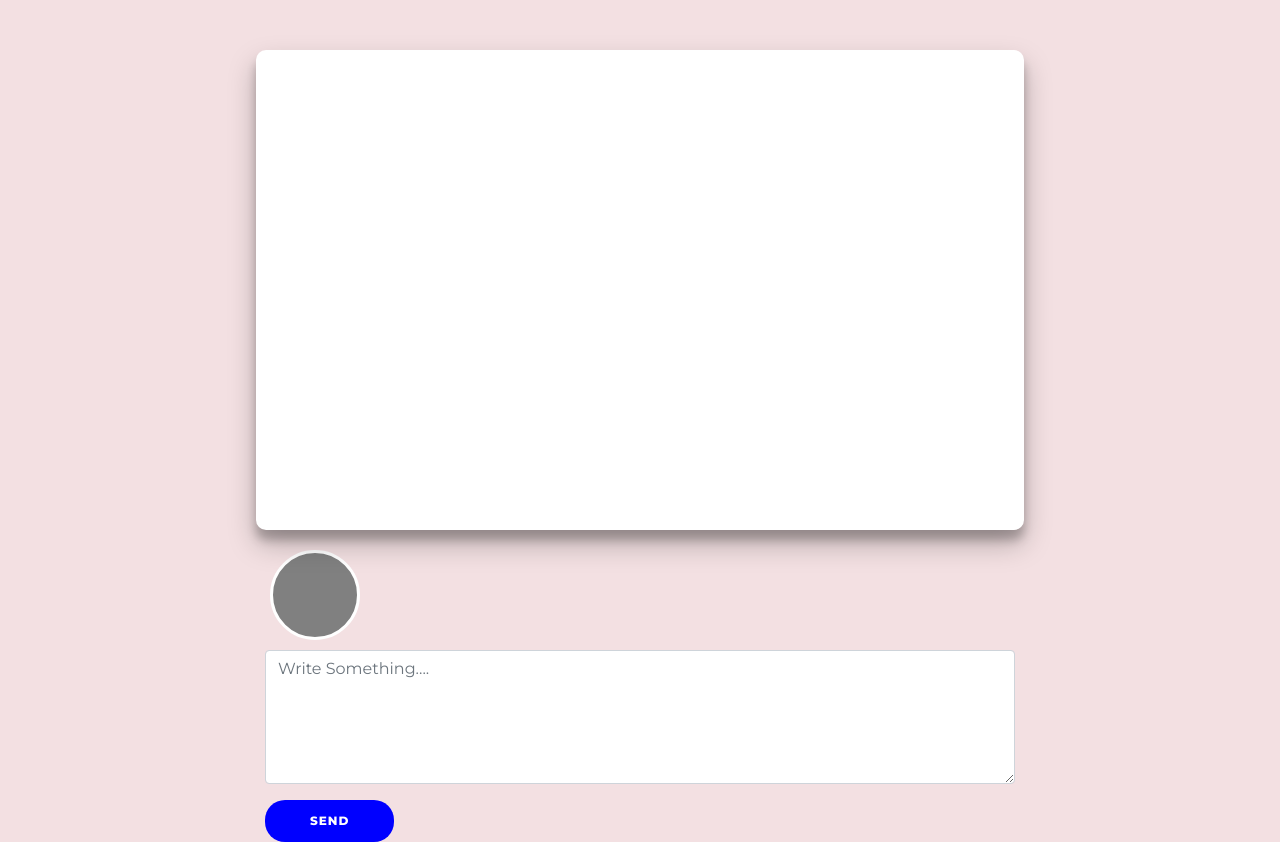
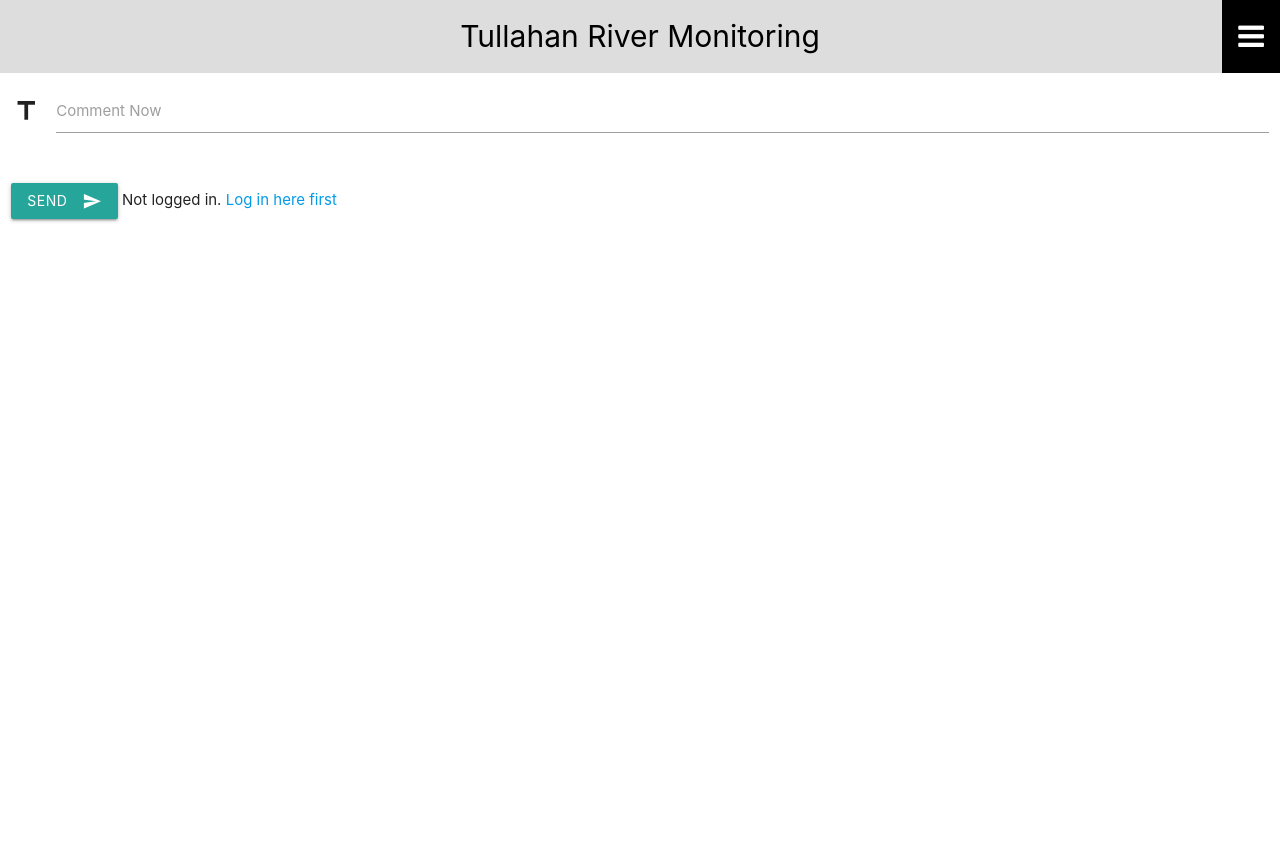
Before and after one commit to JeraldineCagatin/TuRiMoApp, a plain HTML site: page index.html in a window 1280 px wide. After the commit the page ends 800 px from the top, so only its background shows below. Drawn offline with nearby package versions, Linux system fonts and the light colour scheme.

Commit message:
Add files via upload

```diff
--- a/index.html
+++ b/index.html
@@ -1,86 +1,80 @@
 <!DOCTYPE html>
-<html lang="en">
-
+<html>
 <head>
+<meta name="viewport" content="width=device-width, initial-scale=1">
+<link rel="stylesheet" href="https://cdnjs.cloudflare.com/ajax/libs/font-awesome/4.7.0/css/font-awesome.min.css">
 <meta charset="utf-8">
 <meta name="viewport" content="width=device-width, initial-scale=1">
-  <link rel="stylesheet" href="https://maxcdn.bootstrapcdn.com/bootstrap/4.5.2/css/bootstrap.min.css">
-  <script src="https://ajax.googleapis.com/ajax/libs/jquery/3.5.1/jquery.min.js"></script>
-  <script src="https://cdnjs.cloudflare.com/ajax/libs/popper.js/1.16.0/umd/popper.min.js"></script>
-  <script src="https://maxcdn.bootstrapcdn.com/bootstrap/4.5.2/js/bootstrap.min.js"></script>
-
-  <link rel="stylesheet" href="css/forms.css">
-  <link rel="stylesheet" href="https://cdnjs.cloudflare.com/ajax/libs/font-awesome/4.7.0/css/font-awesome.min.css">
+<link rel="stylesheet" href="https://cdnjs.cloudflare.com/ajax/libs/materialize/1.0.0/css/materialize.min.css">
 <link href="https://fonts.googleapis.com/icon?family=Material+Icons" rel="stylesheet">
-  <title>TuRiMo | SignUp</title>
+</head>
 <style>
-.container-fluid{
-  margin-bottom: 20px;
-  background-color:whitesmoke;
-  width: 1000px;
+body
+.topnav {
+  overflow: hidden;
+  background-color: #333;
+  position: relative;
 }
-
-#rcorners1{
-  border-radius: 100px;
-  padding: 10px;
-  background-color:grey;
-  width: 90px;
-  height: 90px;
-  margin-bottom: 10px;
-  margin-right: 650px;
-  border-style: solid;
-  border-color: white;
+.topnav #myLinks {
+  display: none;
 }
-.container1 {
-  width: 50px;
-  background-color: whitesmoke;
+.topnav a {
+  color: white;
+  padding: 14px 16px;
+  text-decoration:solid;
+  font-size: 30px;
+  display: block;
+  text-align: center;
 }
-.container2{
-  width: 750px;
-  height: 80px;
-  background-color:transparent;
-
+.topnav a.icon {
+  background: black;
+  display: block;
+  position: absolute;
+  right: 0;
+  top: 0;
 }
-
-
+.topnav a:hover {
+  background-color: #ddd;
+  color: black;
+}
+.active {
+  background-color: #4CAF50;
+  color: white;
+}
 </style>
-</head>
     <body>
-
-
-  <div class="container-fluid">
-
+        <div class="topnav">
+  <a href="#home" class="active">Tullahan River Monitoring</a>
+  <div id="myLinks">
+    <a href="#news">Home</a>
+    <a href="#contact">Stream</a>
+    <a href="#about">News</a>
   </div>
-    <div class="container">
+  <a href="javascript:void(0);" class="icon" onclick="myFunction()">
+    <i class="fa fa-bars"></i>
+  </a>
+    </div>
+    <div class="row">
+        <form class="col s12" id="createComment">
+            <div class="row">
+                <div class="input-field col s12">
+                    <i class="material-icons prefix">title</i>
+                    <textarea id="commentContent" class="materialize-textarea" required></textarea>
+                    <label for="commentContent">Comment Now</label>
                 </div>
               </div>
-
-
-
-<p id = "rcorners1"></p>
-<div class="container2">
-
-  <div class="form-group">
-    <textarea class="form-control"  placeholder="Write Something...." rows="5" id="comment"></textarea>
-  </div>
-  <button style="background-color: blue;" class="button button2">SEND</button>
-
+            <button class="btn waves-effect waves-light">Send
+              <i class="material-icons right">send</i>
+          </button> Not logged in. <a href="login.html">Log in here first</a>
+        </form>
     </div>
 
-        </div>
-      </div>
-    </div>
-  </div>
-
-
-
-
-
-
-
-  <!-- javascript list -->
+    <!-- JavaScript -->
     <script src="https://www.gstatic.com/firebasejs/8.2.2/firebase-app.js"></script>
     <script src="https://www.gstatic.com/firebasejs/8.2.2/firebase-auth.js"></script>
+    <script src="https://www.gstatic.com/firebasejs/8.2.2/firebase-firestore.js"></script>
+    <script src="https://www.gstatic.com/firebasejs/8.2.2/firebase-storage.js"></script>
+
     <script>
         const firebaseConfig = {
             apiKey: "AIzaSyBDIdZpV2NPJgpPzCA8C5LXf4aTV_6EbFU",
@@ -94,10 +88,19 @@
             firebase.initializeApp(firebaseConfig);
             const auth = firebase.auth();
     </script>
+    <script>
+    function myFunction() {
+      var x = document.getElementById("myLinks");
+      if (x.style.display === "block") {
+      x.style.display = "none";
+      } else {
+      x.style.display = "block";
+      }
+      }
+</script>
+    <script src="js/jquery-3.5.1.min.js"></script>
     <script src="https://cdnjs.cloudflare.com/ajax/libs/materialize/1.0.0/js/materialize.min.js"></script>
-
-  <script src="js/auth.js" type="text/javascript"></script>
-
+    <script src="js/comment.js" type="text/javascript"></script>
+    <script src="js/signout.js" type="text/javascript"></script>
 </body>
-
 </html>
```
Lines whose indentation alone changed are shown as unchanged.
